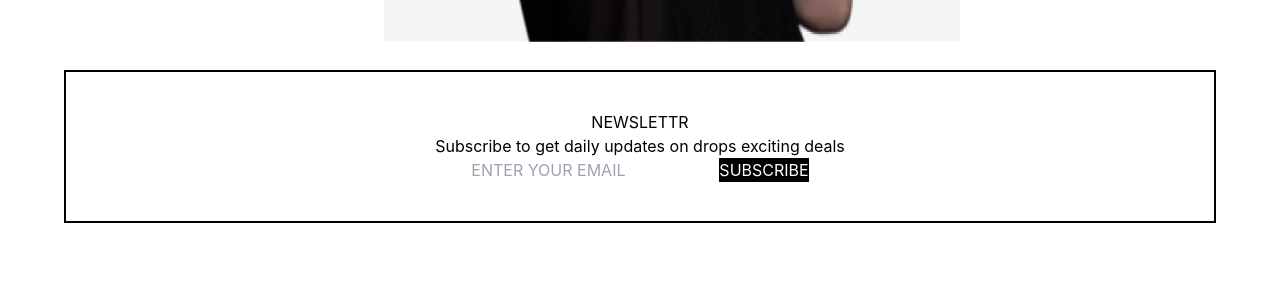
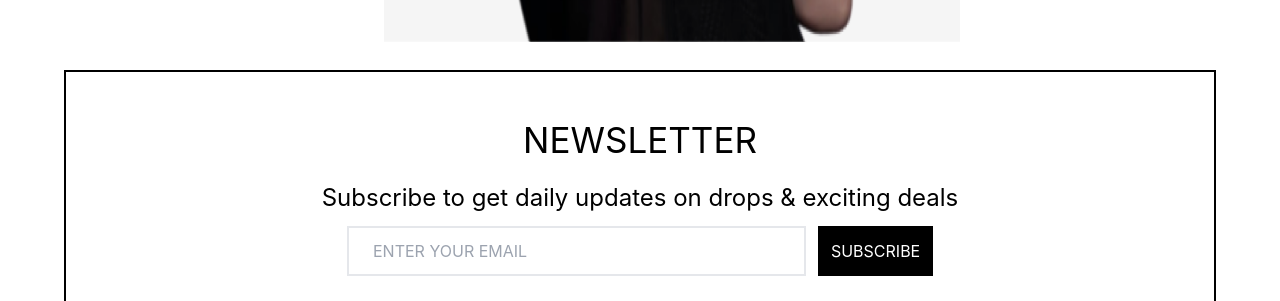
Before and after one commit to adeoye99/artsy-ap, a React (Create React App) app: page / in a window 1280 px wide. Shown: the part 4904-5205 px from the top of the page. Before the commit the page ends 5127 px from the top, so only its background shows below. Built offline with nearby package versions, Linux system fonts and the light colour scheme; a web font is replaced by a local one.

Commit message:
started the footer of the page

```diff
--- a/src/Component/Subscribe.jsx
+++ b/src/Component/Subscribe.jsx
@@ -3,14 +3,15 @@ import React from 'react'
 const Subscribe = () => {
   return (
     <>
-       <div className=' md:border-2 border-black w-[90%] mx-auto text-center mt-[10%] h-[50%] min-h-[50%] py-[3%]'>
-           <h1>NEWSLETTR</h1>
-           <p>Subscribe to get daily updates on drops  exciting deals </p>
-           <div className=''>
+       <div className=' md:border-2 border-black w-[90%] mx-auto text-center mt-[10%] h-[50%] min-h-[50%] py-[2%]'>
+           <h1 className='text-[35px] mt-4'>NEWSLETTER</h1>
+           <p className=' text-2xl mt-4'>Subscribe to get daily updates on drops & exciting deals </p>
+           <div className='mt-3'>
               <input
+              className='h-[50px] w-[40%] border-2 pl-6'
                 placeholder='ENTER YOUR EMAIL'
               />
-              <button className='bg-black text-white'>
+              <button className='bg-black text-white h-[50px] ml-3 w-[10%]'>
                   SUBSCRIBE
               </button>
            </div>
```
